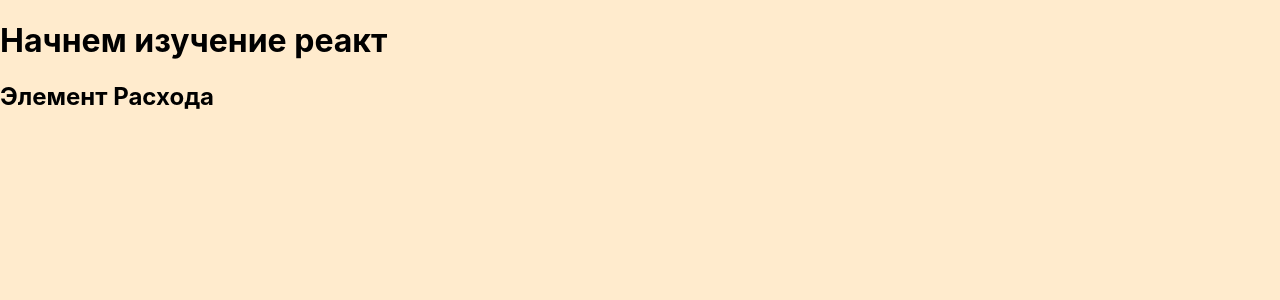
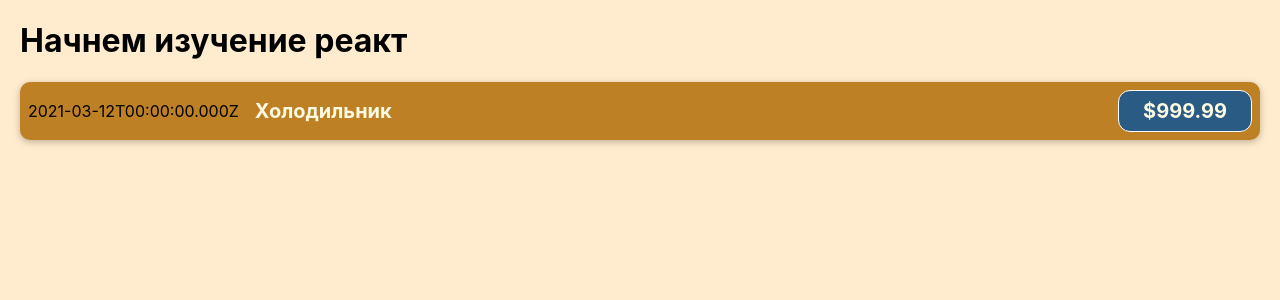
Before and after one commit to YuriyRomanow/udemy-course, a JavaScript app: page / in a window 1280 px wide. Shown: the top 300 px of the page. Built offline with nearby package versions, Linux system fonts and the light colour scheme.

Commit message:
Основы React, лекция 19 - отображение динамических данных

```diff
--- /dev/null
+++ b/src/components/CostItem.css
@@ -0,0 +1,56 @@
+.cost-item {
+    display: flex;
+    justify-content: space-between;
+    align-items: center;
+    padding: 0.5rem;
+    margin: 1rem 0;
+    background-color: #bd8025;
+    border-radius: 10px;
+    box-shadow: 0 2px 7px rgba(0, 0, 0, 0.25);
+}
+
+.cost-item__description {
+    display: flex;
+    flex-direction: column;
+    gap: 1rem;
+    align-items: flex-end;
+    flex-flow: column-reverse;
+    justify-content: flex-start;
+    flex: 1;
+}
+
+.cost-item h2 {
+    color: #3a3a3a;
+    font-size: 1rem;
+    flex: 1;
+    margin: 0 1rem;
+    color: #fefae1;
+}
+
+.cost-item__price {
+    font-size: 1rem;
+    font-weight: bold;
+    color: #fefae1;
+    background-color: #2a5b84;
+    border: 1px solid white;
+    padding: 0.5rem;
+    border-radius: 12px;
+}
+
+@media (min-width: 580px) {
+    .cost-item__description {
+        flex-direction: row;
+        align-items: center;
+        justify-content: flex-start;
+        flex: 1;
+    }
+
+    .cost-item__description h2 {
+        font-size: 1.25rem;
+    }
+
+    .cost-item__price {
+        font-size: 1.25rem;
+        padding: 0.5rem 1.5rem;
+    }
+}
--- a/src/components/CostItem.js
+++ b/src/components/CostItem.js
@@ -1,4 +1,20 @@
+import './CostItem.css';
+
 function CostItem() {
-    return <h2>Элемент Расхода</h2>
+
+    const costDate = new Date(2021,2,12);
+    const costDescription = 'Холодильник';
+    const costAmount = 999.99;
+
+
+    return (
+      <div className='cost-item'>
+          <div>{costDate.toISOString()}</div>
+          <div className='cost-item__description'>
+              <h2>{costDescription}</h2>
+              <div className='cost-item__price'>${costAmount}</div>
+          </div>
+      </div>
+    );
 }
 export default CostItem;
--- a/src/index.css
+++ b/src/index.css
@@ -1,5 +1,5 @@
 body {
-  margin: 0;
+  margin: 20px;
   background-color: blanchedalmond;
   font-family: -apple-system, BlinkMacSystemFont, 'Segoe UI', 'Roboto', 'Oxygen',
     'Ubuntu', 'Cantarell', 'Fira Sans', 'Droid Sans', 'Helvetica Neue',
```
